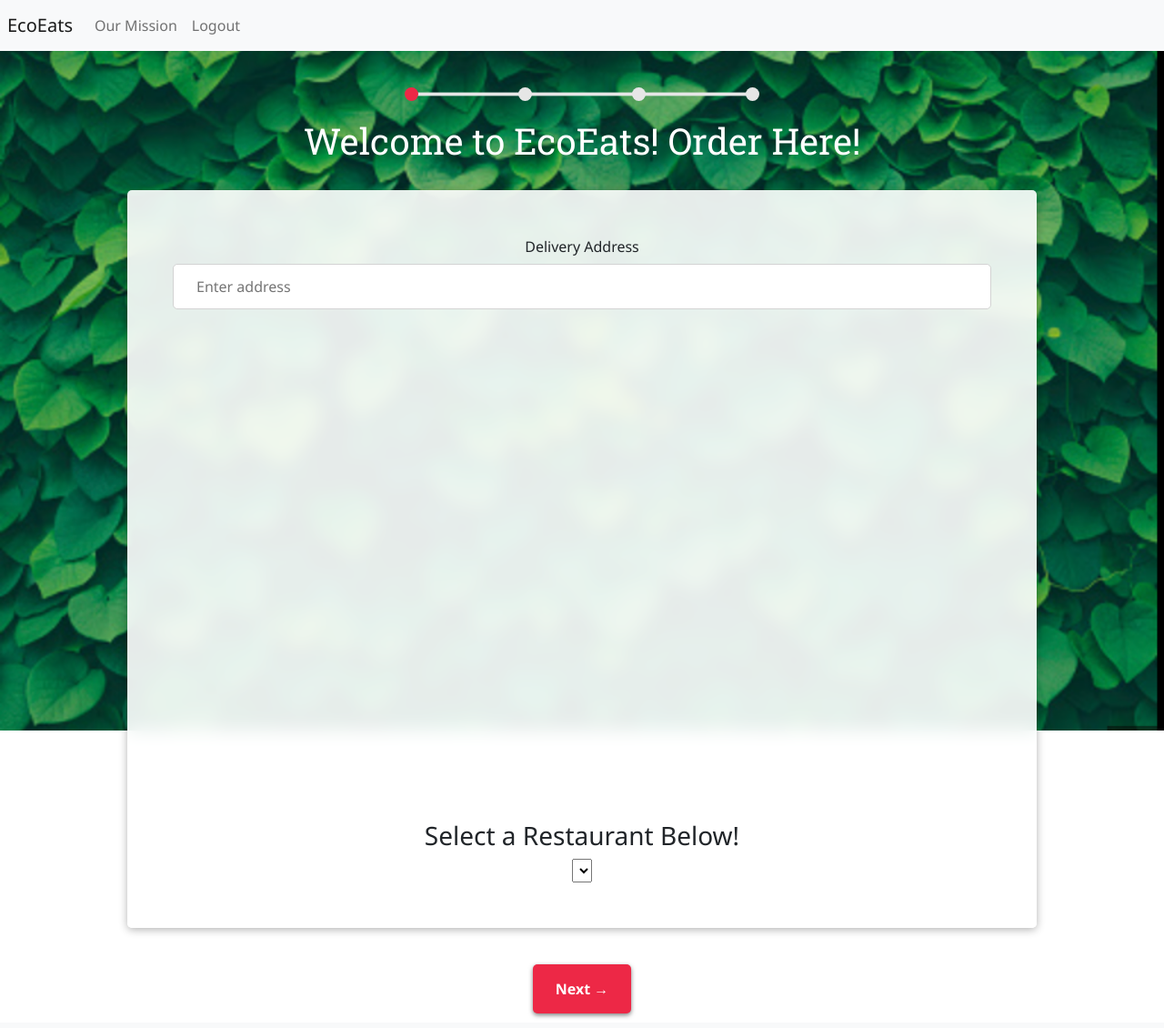
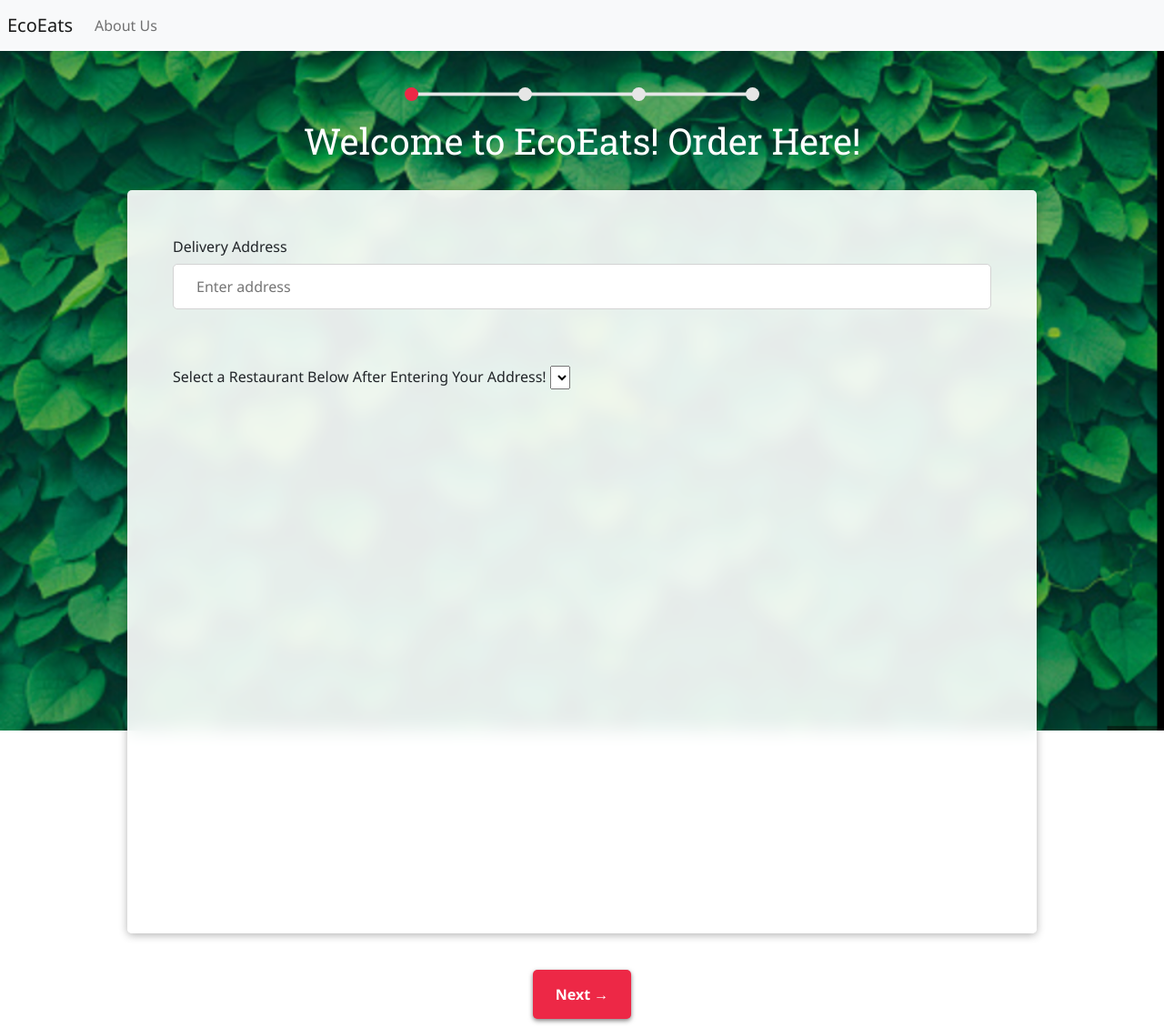
Before and after one commit to adhvaithvk/EcoEats, a Flask app: page /index in a window 1280 px wide. Shown: the whole page at 91% size. Run offline with Flask 3, Linux system fonts and the light colour scheme; lists and menus that the app fills with data are empty; some libraries are stand-ins or nearby versions.

Commit message:
Update index.html

```diff
--- a/templates/index.html
+++ b/templates/index.html
@@ -31,10 +31,7 @@
             <div class="collapse navbar-collapse" id="navbarNav">
                 <ul class="navbar-nav ml-auto">
                     <li class="nav-item">
-                        <a class="nav-link" href="/journey">Our Mission</a>
-                    </li>
-                    <li class="nav-item">
-                        <a class="nav-link" href="/auth/logout">Logout</a>
+                        <a class="nav-link" href="/journey">About Us</a>
                     </li>
                 </ul>
             </div>
@@ -50,21 +47,23 @@
     <!-- Stage 1: Choose Restaurant -->
     <section>
         <div class="mapDiv">
-            <form id="addressForm" name="address">
+            <form id="addressForm" style="text-align: left;" name="address">
                 <label for="address">Delivery Address</label>
                 <input type="text" class="mb-3" id="address" name="address" placeholder="Enter address" required>
                 <p class="container-md" id="autocompleteDropdown"></p>
             </form>
 
-            <div id="map"></div>
-
-            <div class="selectRestaurantDiv">
-                <h3 style="margin-top: 30px"> Select a Restaurant Below! </h3>
+            <div style="text-align: left;" class="selectRestaurantDiv">
+                <label style="margin-top: 30px; margin-bottom: 50px;"> Select a Restaurant Below After Entering Your Address! </label>
                 <select id="availableRestaurants"> <!-- blank until user enters address-->
                     <option class="restaurantOption"> </option>
                 </select>
                 <div id="directions-panel"></div>
             </div>
+
+            <div id="map"></div>
+
+
         </div>
     </section>
 
@@ -74,7 +73,7 @@
         <div class="form-group">
             <label for="meal">Select an item</label>
             <select class="form-control" id="meal" name="meal" required disabled>
-                <option value="meal1">Lettuce</option>
+                <option value="meal1">Burrito</option>
             </select>
         </div>
 
@@ -138,11 +137,16 @@
 
     <div class="button" id="prev">&larr; Previous</div>
     <div class="button" id="next">Next &rarr;</div>
-    <div class="button" id="submit">Submit Order</div>
+    <div class="button" id="submit" onclick="sendEmail()">Agree and Send Order</div>
 
 </body>
 
 <script>
+
+    function sendEmail() {
+        alert("Check the Cardholder's Email for your Order Confirmation & Tracking. Thank you for ordering from EcoEats!");
+    }
+
     $( document ).ready(function() {
         var base_color = "rgb(230,230,230)";
         var active_color = "rgb(237, 40, 70)";
@@ -315,7 +319,7 @@
         service = new google.maps.places.PlacesService(map);
         var request = {
             location: location,
-            radius: '16093', // 10 mile radius
+            radius: '11265', // 7 mile radius
             type: ['restaurant']
         };
         service.nearbySearch(request, nearbyRestaurantsFound);
@@ -409,7 +413,6 @@
     initMap();
     initAutocomplete();
     document.getElementById("availableRestaurants").addEventListener("change", getEcoDirections);
-    $(".selectRestaurantDiv").hide();
 
 </script>
 
```
